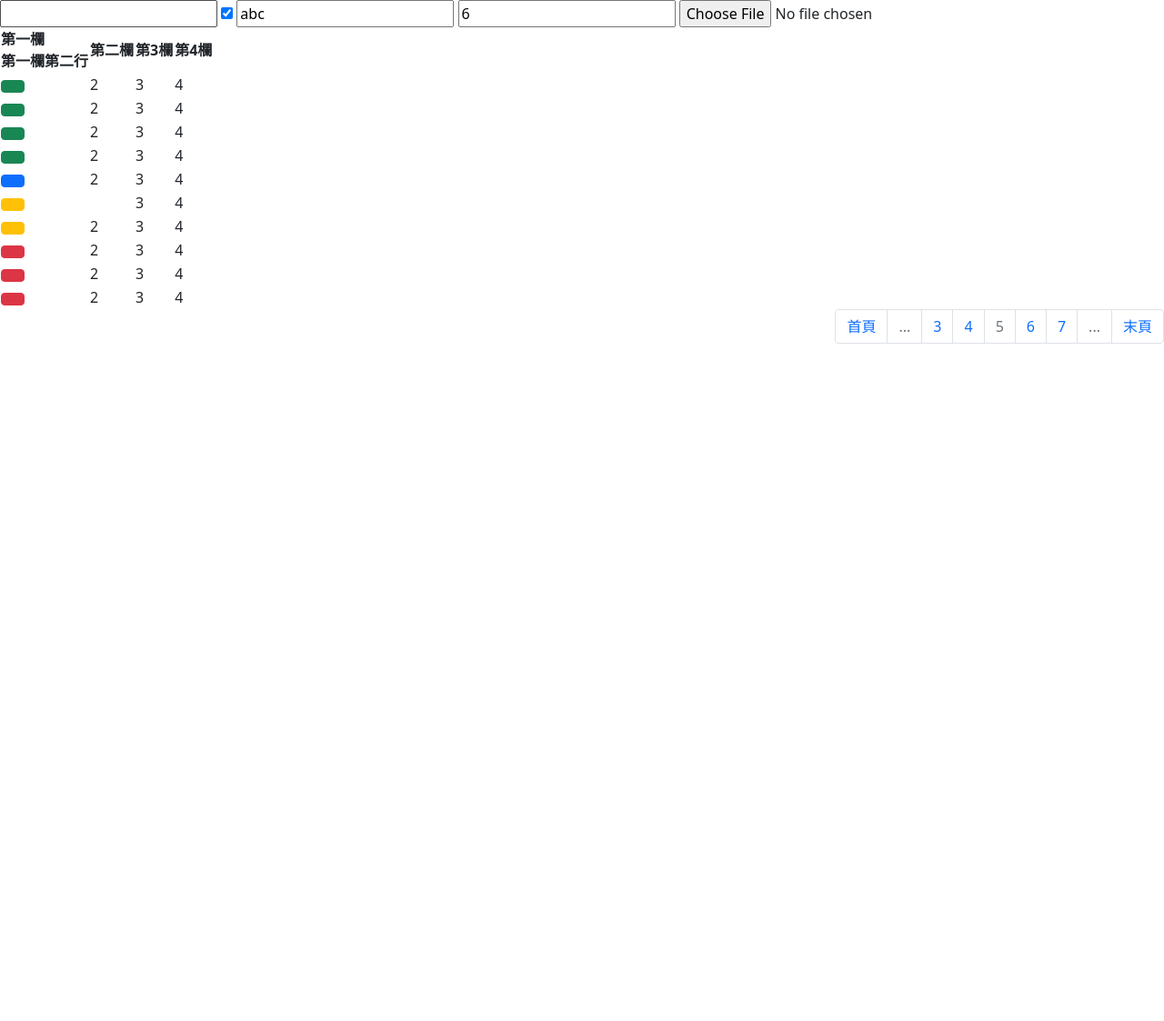
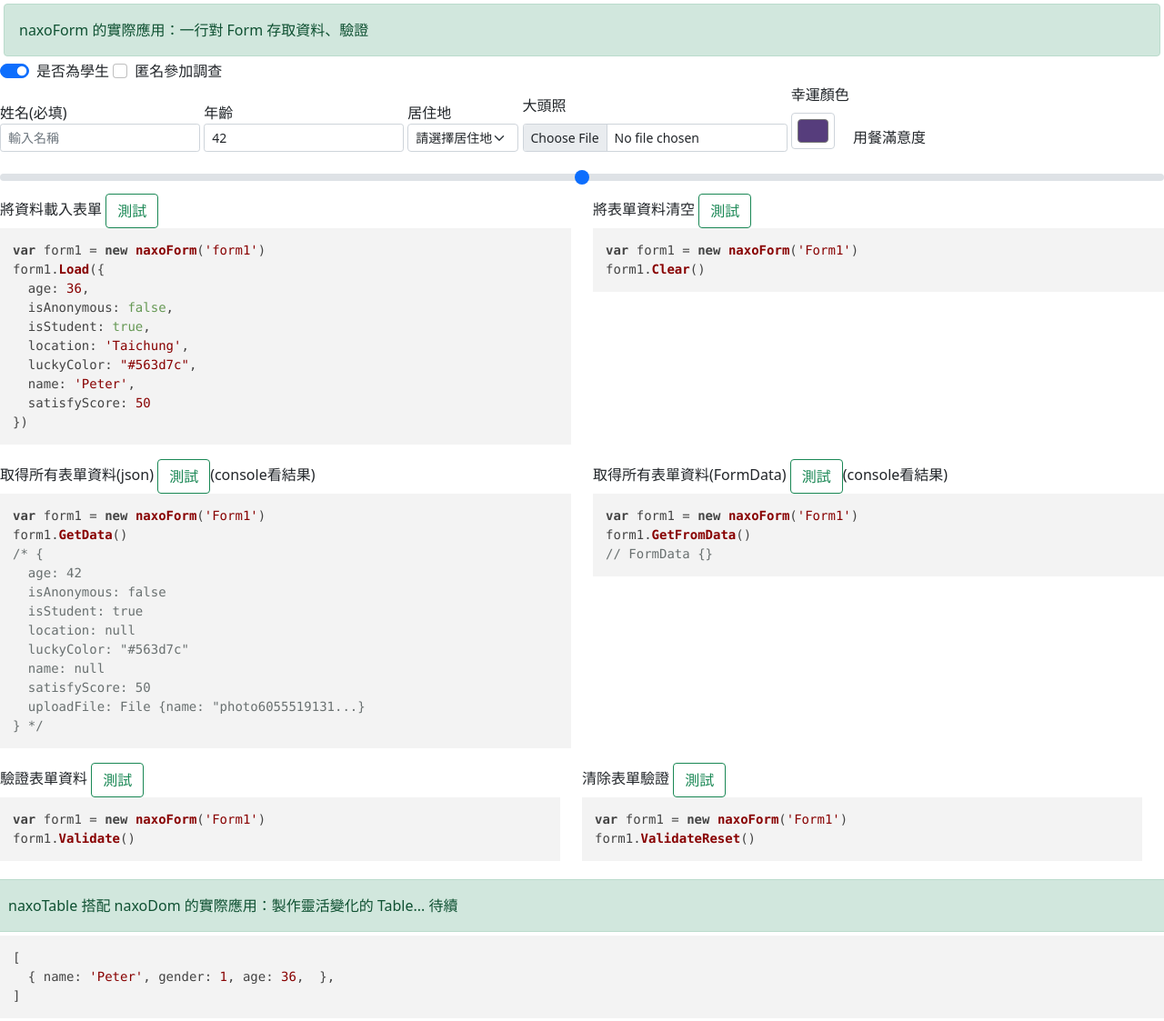
Before and after one commit to tigernaxo/naxoTable, a website built with Vite: page index.html in a window 1280 px wide. Shown: the top 1123 px of the page at 91% size. Before the commit the page ends 800 px from the top, so only its background shows below. Built offline with nearby package versions, Linux system fonts and the light colour scheme.

Commit message:
example naxoDom

```diff
--- a/index.html
+++ b/index.html
@@ -5,22 +5,143 @@
     <!-- CSS only -->
     <link href="https://cdn.jsdelivr.net/npm/bootstrap@5.0.0-beta1/dist/css/bootstrap.min.css" rel="stylesheet" integrity="sha384-giJF6kkoqNQ00vy+HMDP7azOuL0xtbfIcaT9wjKHr8RbDVddVHyTfAAsrekwKmP1" crossorigin="anonymous">
     <link rel="icon" href="./favicon.ico" />
+    <link rel="stylesheet" href="//cdnjs.cloudflare.com/ajax/libs/highlight.js/10.5.0/styles/default.min.css">
     <meta name="viewport" content="width=device-width, initial-scale=1.0" />
-    <title>Vite App</title>
+    <title>naxoTable Demo</title>
   </head>
   <body>
+    <div class="alert alert-success m-1" role="alert">
+      naxoForm 的實際應用：一行對 Form 存取資料、驗證
+    </div>
     <form id="form1">
       <div>
-      <input id="input0" />
-      <input id="input1" type="checkbox" checked />
-      <input id="input2" type="text" value="abc" />
-      <input id="input3" type="number" value="6" />
-      <input id="input4" type="file" />
+        <div class="form-check form-switch d-inline-block">
+          <input class="form-check-input" type="checkbox" id="isStudent" checked>
+          <label class="form-check-label" for="isStudent">是否為學生</label>
+        </div>
+        <div class="form-check d-inline-block">
+          <input class="form-check-input" type="checkbox" value="" id="isAnonymous">
+          <label class="form-check-label" for="isAnonymous">
+            匿名參加調查
+          </label>
+        </div>
       </div>
+      <div class="d-inline-block">
+        <label class="form-input-label" for="name" >姓名(必填)</label>
+        <input id="name" class="form-control form-control-sm" type="text" placeholder="輸入名稱" required>
+      </div>
+      <div class="d-inline-block">
+        <label class="form-input-label" for="age">年齡</label>
+        <input class="form-control form-control-sm" type="number" value="42" id="age">
+      </div>
+      <div class="d-inline-block">
+        <label class="form-input-label" for="location">居住地</label>
+        <select id="location" class="form-select form-select-sm">
+          <option value="" selected>請選擇居住地</option>
+          <option value="Taichung">Taichung</option>
+          <option value="Taipei">Taipei</option>
+          <option value="Tainan">Tainan</option>
+        </select>
+      </div>
+      <div class="mb-3 d-inline-block">
+        <label for="uploadFile" class="form-label">大頭照</label>
+        <input class="form-control form-control-sm" id="uploadFile" type="file">
+      </div>
+      <div class="d-inline-block">
+        <label for="luckyColor" class="form-label">幸運顏色</label>
+        <input type="color" class="form-control form-control-color" id="luckyColor" value="#563d7c" title="Choose your color">
+      </div>
+      <label for="satisfyScore" class="form-label">用餐滿意度</label>
+      <input type="range" class="form-range" id="satisfyScore">
     </form>
+<div class="row">
+<div class="col">
+將資料載入表單 <button type="button" class="btn btn-outline-success" onclick="
+  (new naxoForm('form1')).Load({
+    age: 36,
+    isAnonymous: false,
+    isStudent: true,
+    location: 'Taichung',
+    luckyColor: '#563d7c',
+    name: 'Peter',
+    satisfyScore: 50
+  })
+    "> 測試 </button>
+  <pre><code class="javascript">var form1 = new naxoForm('form1')
+form1.Load({
+  age: 36,
+  isAnonymous: false,
+  isStudent: true,
+  location: 'Taichung',
+  luckyColor: "#563d7c",
+  name: 'Peter',
+  satisfyScore: 50
+}) </code></pre>
+</div>
+<div class="col">
+將表單資料清空 <button type="button" class="btn btn-outline-success" onclick="
+  (new naxoForm('form1')).Clear()">測試</button>
+    <pre><code class="javascript">var form1 = new naxoForm('Form1')
+form1.Clear()</code></pre>
+</div>
+</div>
+<div class="row">
+<div class="col">
+    取得所有表單資料(json)
+    <button type="button" class="btn btn-outline-success" onclick="window.console.log((new naxoForm('form1')).GetData())">
+      測試
+    </button>(console看結果)
+    <pre><code class="javascript">var form1 = new naxoForm('Form1')
+form1.GetData()
+/* {
+  age: 42
+  isAnonymous: false
+  isStudent: true
+  location: null
+  luckyColor: "#563d7c"
+  name: null
+  satisfyScore: 50
+  uploadFile: File {name: "photo6055519131...}
+} */</code></pre>
+</div>
+<div class="col">
+    取得所有表單資料(FormData)
+    <button type="button" class="btn btn-outline-success" onclick="window.console.log((new naxoForm('form1')).GetFormData())">
+      測試
+    </button>(console看結果)
+    <pre><code class="javascript">var form1 = new naxoForm('Form1')
+form1.GetFromData()
+// FormData {} </code></pre>
+</div>
+<div class="row">
+  <div class="col">
+    驗證表單資料
+    <button type="button" class="btn btn-outline-success" onclick="(new naxoForm('form1')).Validate()">
+      測試
+    </button>
+    <pre><code class="javascript">var form1 = new naxoForm('Form1')
+form1.Validate() </code></pre>
+    </div>
+  <div class="col">
+    清除表單驗證
+    <button type="button" class="btn btn-outline-success" onclick="(new naxoForm('form1')).ValidateReset()">
+      測試
+    </button>
+    <pre><code class="javascript">var form1 = new naxoForm('Form1')
+form1.ValidateReset() </code></pre>
+    </div>
+</div>
+    <div class="alert alert-success m-1" role="alert">
+      naxoTable 搭配 naxoDom 的實際應用：製作靈活變化的 Table... 待續 </div>
+  </div>
+    <pre><code class="javascript">[
+  { name: 'Peter', gender: 1, age: 36,  },
+]</code></pre>
     <div id="tableMountPoint"></div>
     <script type="module" src="/lib/main.ts"></script>
     <script type="module" src="/main.js"></script>
     <script src="https://cdn.jsdelivr.net/npm/bootstrap@5.0.0-beta1/dist/js/bootstrap.bundle.min.js" integrity="sha384-ygbV9kiqUc6oa4msXn9868pTtWMgiQaeYH7/t7LECLbyPA2x65Kgf80OJFdroafW" crossorigin="anonymous"></script>
+    <script src="//cdnjs.cloudflare.com/ajax/libs/highlight.js/10.5.0/highlight.min.js"></script>
+    <script>hljs.initHighlightingOnLoad();</script>
   </body>
 </html>
--- a/package.json
+++ b/package.json
@@ -6,6 +6,6 @@
     "build": "vite build"
   },
   "devDependencies": {
-    "vite": "^2.0.0-beta.50"
+    "vite": "^2.0.0-beta.59"
   }
 }
```
Also changed, not shown: README.md, 1 other file.
